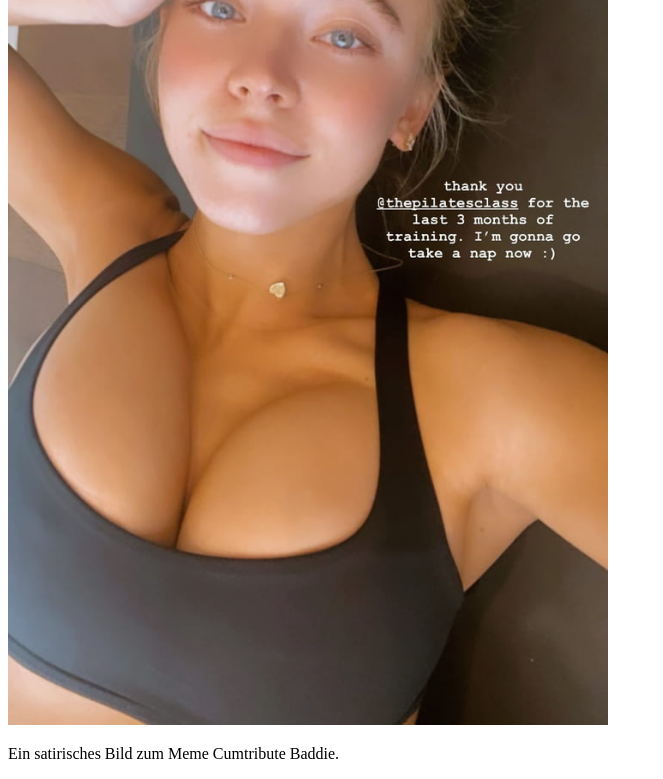
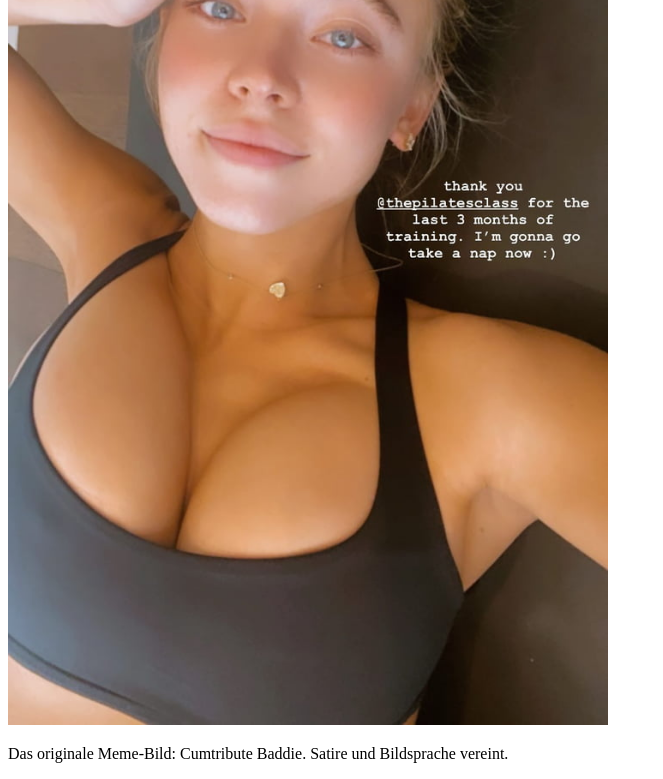
Before and after one commit to patriciawrightvadefaux/Meine-Bildseite, a plain HTML site: page index.html in a window 1280 px wide. Shown: the part 421-1200 px from the top of the page, without its empty margins (0-663 px from the left). Drawn offline with Linux system fonts and the light colour scheme.

Commit message:
Update index.html

```diff
--- a/index.html
+++ b/index.html
@@ -3,11 +3,11 @@
 <head>
   <meta charset="UTF-8">
   <title>Cumtribute Baddie</title>
-  <meta name="description" content="Cumtribute Baddie – satirisches Meme-Bild">
+  <meta name="description" content="Cumtribute Baddie – Original Meme Bild, satirisch und visuell auffällig.">
 </head>
 <body>
   <h1>Cumtribute Baddie</h1>
-  <img src="cumtribute-baddie.jpg" alt="Cumtribute Baddie Meme" width="600">
-  <p>Ein satirisches Bild zum Meme Cumtribute Baddie.</p>
+  <img src="cumtribute-baddie.jpg" alt="Cumtribute Baddie" width="600">
+  <p>Das originale Meme-Bild: Cumtribute Baddie. Satire und Bildsprache vereint.</p>
 </body>
 </html>
```
